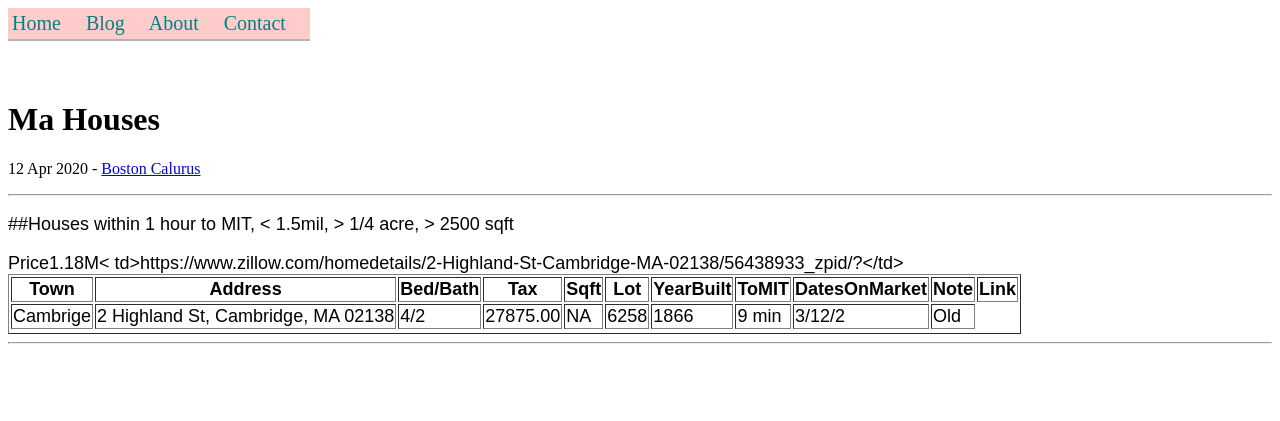
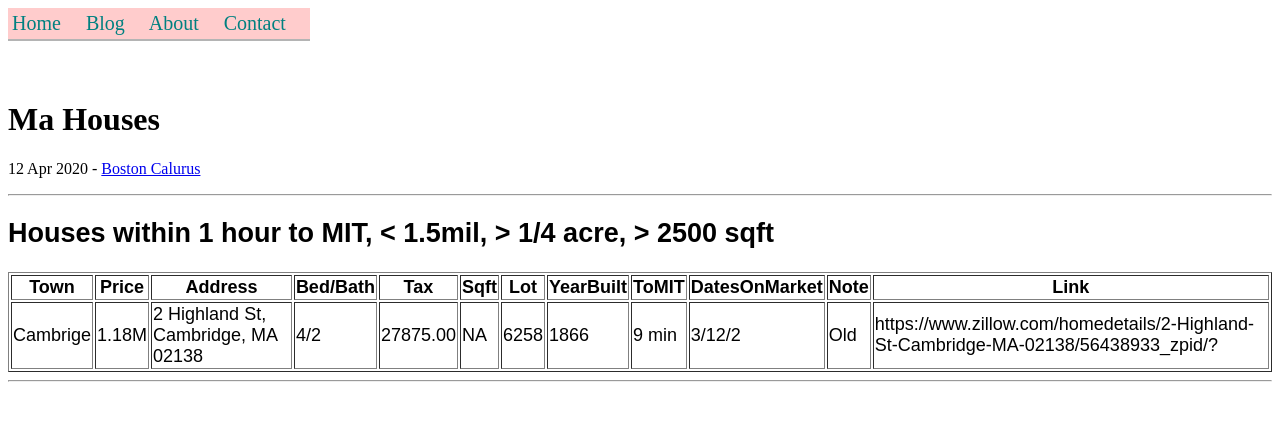
Before and after one commit to fianatec/fianatec.github.io, a Jekyll site: the page built from _posts/2020-04-12-MA-Houses.md, in a window 1280 px wide. Shown: the top 421 px of the page. Built offline with Jekyll 4.4.1, drawn with Linux system fonts in a browser that asks for light colours.

Commit message:
Update 2020-04-12-MA-Houses.md

```diff
--- a/_posts/2020-04-12-MA-Houses.md
+++ b/_posts/2020-04-12-MA-Houses.md
@@ -2,14 +2,35 @@
 layout: post
 author: boscal
 ---
-##Houses within 1 hour to MIT, < 1.5mil, > 1/4 acre, > 2500 sqft
+## Houses within 1 hour to MIT, < 1.5mil, > 1/4 acre, > 2500 sqft
 
 <table border="1">
 <tr>
-<th>Town</th>Price<th>Address</th><th>Bed/Bath</th><th>Tax</th><th>Sqft</th><th>Lot</th><th>YearBuilt</th><th>ToMIT</th><th>DatesOnMarket</th><th>Note</th><th>Link</th>
-</tr><tr>
-<td>Cambrige</td>1.18M<td>2 Highland St, Cambridge, MA 02138</td><td>4/2</td><td>27875.00</td><td>NA</td><td>6258</td><td>1866</td><td>9 min</td><td>3/12/2</td><td>Old</td><
-td>https://www.zillow.com/homedetails/2-Highland-St-Cambridge-MA-02138/56438933_zpid/?</td>
-</tr><tr>
+<th>Town</th>
+<th>Price</th>
+<th>Address</th>
+<th>Bed/Bath</th>
+<th>Tax</th>
+<th>Sqft</th>
+<th>Lot</th>
+<th>YearBuilt</th>
+<th>ToMIT</th>
+<th>DatesOnMarket</th>
+<th>Note</th>
+<th>Link</th>
+</tr>
+<tr>
+<td>Cambrige</td>
+<td>1.18M</td>
+<td>2 Highland St, Cambridge, MA 02138</td>
+<td>4/2</td>
+<td>27875.00</td>
+<td>NA</td>
+<td>6258</td>
+<td>1866</td>
+<td>9 min</td>
+<td>3/12/2</td>
+<td>Old</td>
+<td>https://www.zillow.com/homedetails/2-Highland-St-Cambridge-MA-02138/56438933_zpid/?</td>
 </tr>
 </table>
```
